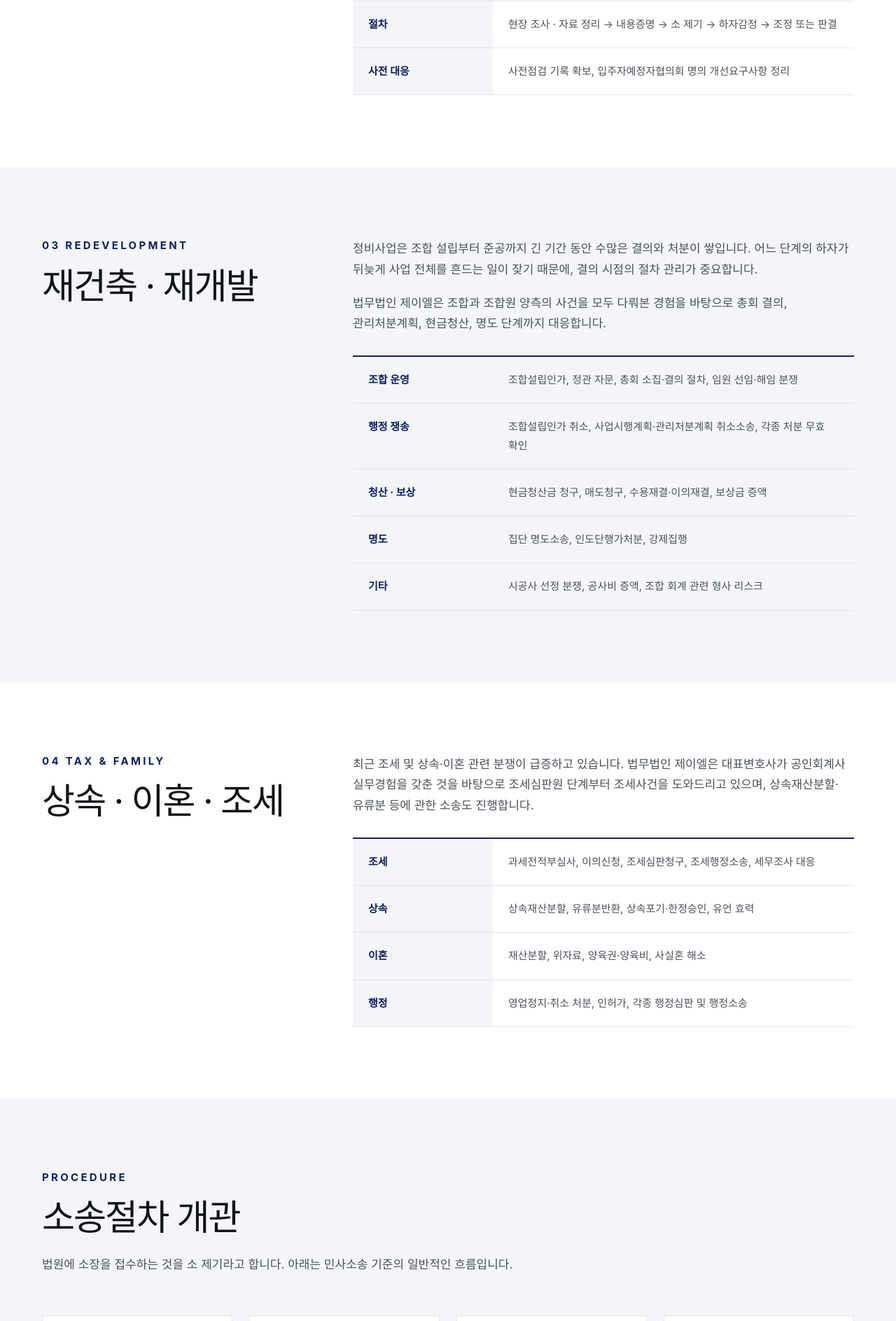
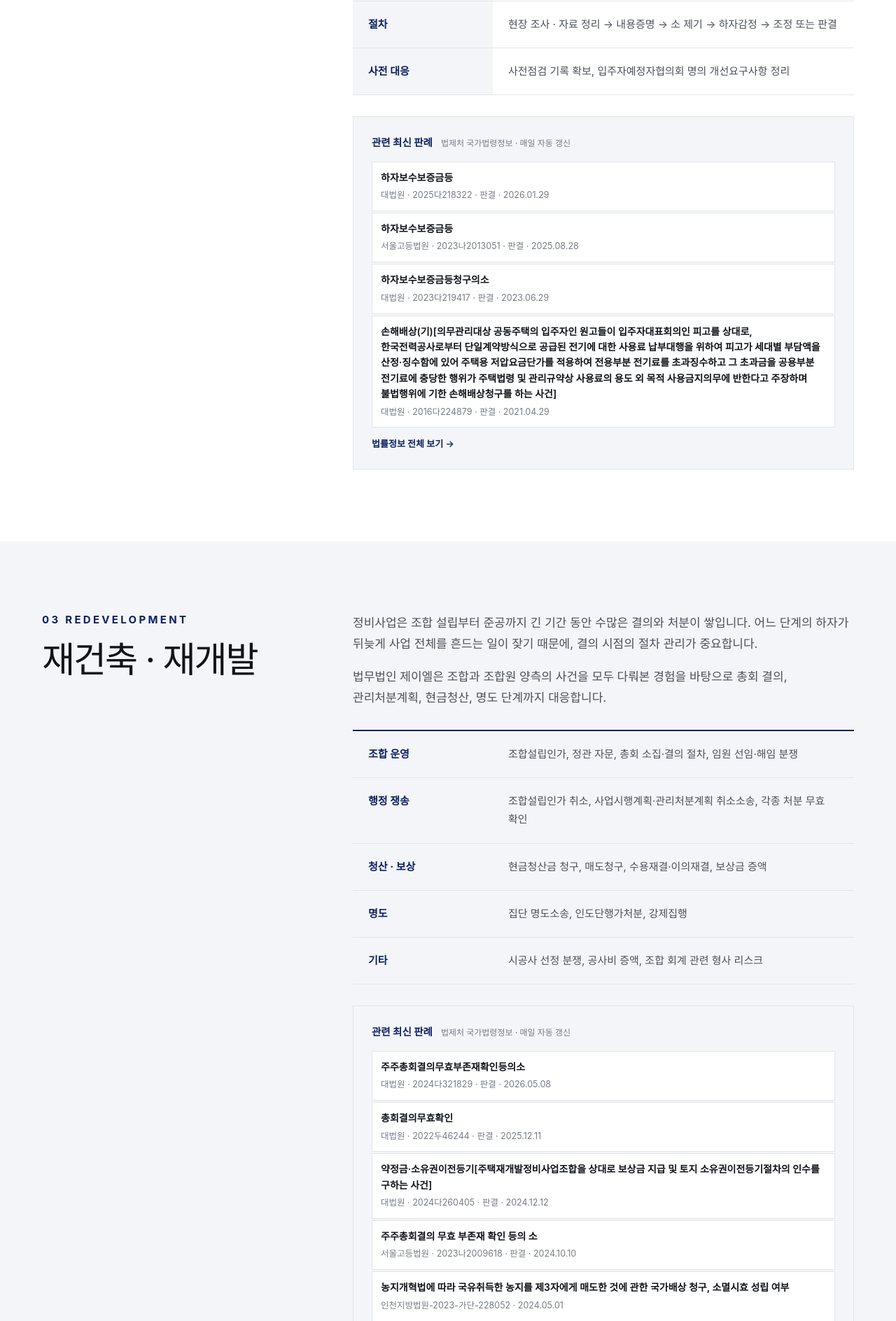
Before and after one commit to kingjin77-rgb/jl-lawfirm-homepage, a PHP site: page /practice.html in a window 1280 px wide. Shown: the part 2903-4791 px from the top of the page at 70% size. Run offline with PHP 8.4, Linux system fonts and the light colour scheme; some web fonts are replaced.

Commit message:
업무분야에 분야별 최신 판례 자동 피드 — 하자소송·재건축 콘텐츠 보강 1차
하자소송·재건축 섹션은 "무엇을 하는지"만 있고 근거 자료가 얇았다.
법제처 API로 매일 수집 중인 law-feed.json 을 분야별로 필터해
해당 섹션에 최신 판례 5건을 자동 표시한다. 별도 관리 없이
매일 06:00 갱신을 그대로 따라간다.

- assets/js/practice-feed.js: [data-prec-feed="분야"] 슬롯 렌더러.
  피드 파일이 없거나 해당 분야 판례가 없으면 조용히 숨김
- practice.html: 하자소송·재건축 표 아래에 피드 슬롯 삽입

Co-Authored-By: Claude Opus 5 <noreply@anthropic.com>

```diff
--- a/assets/css/style.css
+++ b/assets/css/style.css
@@ -1106,3 +1106,16 @@ a.lwslide__photolink { display: contents; }
   .lwp-focus { grid-template-columns: 1fr; }
   .lwp-others { grid-template-columns: repeat(2, minmax(0, 1fr)); }
 }
+
+/* 업무분야 — 분야별 최신 판례 피드 */
+.pfeed { margin-top: 30px; border: 1px solid var(--line); background: var(--paper-alt); padding: 24px 26px; }
+.pfeed__head { font-size: 14.5px; font-weight: 700; color: var(--navy); display: flex; flex-wrap: wrap; gap: 6px 12px; align-items: baseline; }
+.pfeed__head span { font-size: 12px; font-weight: 500; color: var(--gray-500); }
+.pfeed__list { margin-top: 14px; display: grid; gap: 2px; }
+.pfeed__list a { display: block; padding: 11px 12px; background: #fff; border: 1px solid var(--line); transition: border-color .3s var(--ease); }
+.pfeed__list a:hover { border-color: var(--navy); }
+.pfeed__title { display: block; font-size: 14px; font-weight: 600; color: var(--ink); line-height: 1.6; }
+.pfeed__meta { display: block; margin-top: 3px; font-size: 12.5px; color: var(--gray-500); }
+.pfeed__more { margin-top: 12px; font-size: 13px; }
+.pfeed__more a { color: var(--navy); font-weight: 600; }
+.pfeed__more a:hover { text-decoration: underline; text-underline-offset: 3px; }
--- /dev/null
+++ b/assets/js/practice-feed.js
@@ -0,0 +1,48 @@
+/* 업무분야 페이지 — 분야별 최신 판례 자동 표시
+   data/law-feed.json 은 법제처 API에서 매일 갱신되므로
+   이 목록도 손대지 않아도 최신으로 유지된다.
+
+   사용: <div data-prec-feed="하자소송" data-prec-limit="5"></div>
+*/
+(function () {
+  'use strict';
+
+  var slots = document.querySelectorAll('[data-prec-feed]');
+  if (!slots.length) return;
+
+  var esc = function (s) {
+    return String(s == null ? '' : s)
+      .replace(/&/g, '&amp;').replace(/</g, '&lt;')
+      .replace(/>/g, '&gt;').replace(/"/g, '&quot;');
+  };
+
+  fetch('data/law-feed.json')
+    .then(function (r) { return r.json(); })
+    .then(function (data) {
+      var items = (data.items || []).filter(function (i) { return i.type === 'prec'; });
+
+      slots.forEach(function (slot) {
+        var cat = slot.getAttribute('data-prec-feed');
+        var limit = parseInt(slot.getAttribute('data-prec-limit') || '5', 10);
+        var list = items
+          .filter(function (i) { return i.category === cat; })
+          .slice(0, limit);
+
+        if (!list.length) { slot.hidden = true; return; }
+
+        slot.innerHTML =
+          '<p class="pfeed__head">관련 최신 판례 <span>법제처 국가법령정보 · 매일 자동 갱신</span></p>' +
+          '<ul class="pfeed__list">' +
+          list.map(function (i) {
+            return '<li><a href="' + esc(i.link) + '" target="_blank" rel="noopener">' +
+              '<span class="pfeed__title">' + esc(i.title) + '</span>' +
+              '<span class="pfeed__meta">' + esc(i.summary || '') +
+                (i.date ? ' · ' + esc(i.date) : '') + '</span>' +
+            '</a></li>';
+          }).join('') +
+          '</ul>' +
+          '<p class="pfeed__more"><a href="law.html">법률정보 전체 보기 →</a></p>';
+      });
+    })
+    .catch(function () { /* 파일이 없으면 아무것도 표시하지 않는다 */ });
+})();
--- a/practice.html
+++ b/practice.html
@@ -226,6 +226,7 @@
             <tr><th scope="row">사전 대응</th><td>사전점검 기록 확보, 입주자예정자협의회 명의 개선요구사항 정리</td></tr>
           </tbody>
         </table>
+        <div class="pfeed" data-prec-feed="하자소송" data-prec-limit="5"></div>
       </div>
     </div>
   </section>
@@ -254,6 +255,7 @@
             <tr><th scope="row">기타</th><td>시공사 선정 분쟁, 공사비 증액, 조합 회계 관련 형사 리스크</td></tr>
           </tbody>
         </table>
+        <div class="pfeed" data-prec-feed="재건축·재개발" data-prec-limit="5"></div>
       </div>
     </div>
   </section>
@@ -379,5 +381,6 @@
 </div>
 
 <script src="assets/js/main.js?v=6"></script>
+<script src="assets/js/practice-feed.js?v=6"></script>
 </body>
 </html>
```
